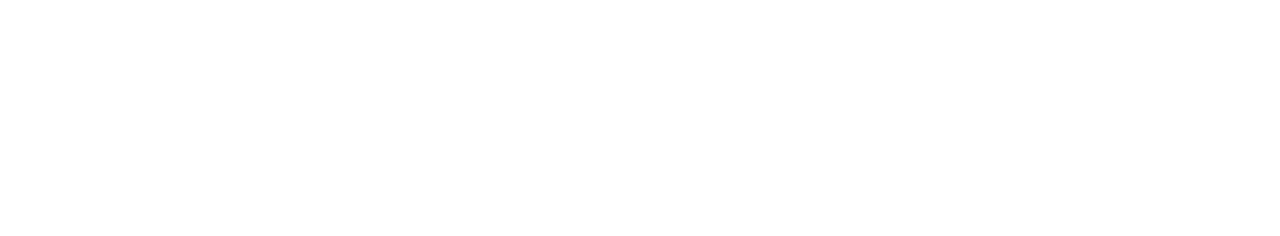
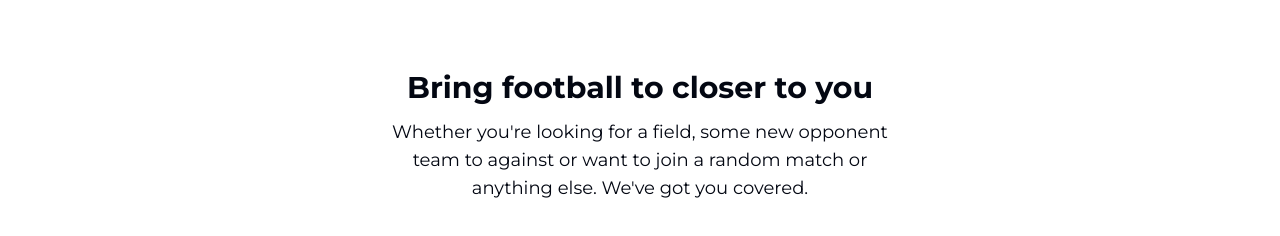
Before and after one commit to caonam030402/FE-football-playground, a Next.js app: page /en in a window 1280 px wide. Shown: the part 858-1094 px from the top of the page. Before the commit the page ends 802 px from the top, so only its background shows below. Built offline with nearby package versions, Linux system fonts and the light colour scheme.

Commit message:
feat: build component SectionHeader

```diff
--- /dev/null
+++ b/src/app/[locale]/(main)/components/service/index.tsx
@@ -0,0 +1,16 @@
+import React from 'react';
+
+import SectionHeader from '@/components/atoms/section-header';
+
+export default function Service() {
+  return (
+    <div className="section-container">
+      <SectionHeader
+        title="Bring football to closer to you"
+        description="Whether you're looking for a field, some new opponent team to
+        against or want to join a random match or anything else. We've got
+        you covered."
+      />
+    </div>
+  );
+}
--- a/src/app/[locale]/(main)/page.tsx
+++ b/src/app/[locale]/(main)/page.tsx
@@ -1,11 +1,13 @@
 import React from 'react';
 
 import Introduce from './components/introduce';
+import Service from './components/service';
 
 export default function HomePage() {
   return (
     <div>
       <Introduce />
+      <Service />
     </div>
   );
 }
--- /dev/null
+++ b/src/components/atoms/section-header/index.tsx
@@ -0,0 +1,36 @@
+import React from 'react';
+
+import { cn } from '@/lib/utils';
+
+interface IProps {
+  align?: 'center' | 'left' | 'right';
+  title: string;
+  description?: string;
+}
+
+export default function SectionHeader({
+  align = 'center',
+  title,
+  description,
+}: IProps) {
+  return (
+    <div
+      className={cn('mb-10 flex flex-col items-center', {
+        'items-start': align === 'left',
+        'items-end': align === 'right',
+        'text-center': align === 'center',
+      })}
+    >
+      <div className="mb-3 text-3xl font-bold">{title}</div>
+      <div
+        className={cn('w-2/5 text-center text-lg', {
+          'text-left': align === 'left',
+          'text-right': align === 'right',
+          'text-center': align === 'center',
+        })}
+      >
+        {description}
+      </div>
+    </div>
+  );
+}
--- a/tailwind.config.ts
+++ b/tailwind.config.ts
@@ -78,7 +78,16 @@
       },
     },
   },
-  plugins: [animate],
+  plugins: [
+    animate,
+    function ({ addComponents }: { addComponents: any }) {
+      addComponents({
+        '.section-container': {
+          padding: '8rem 0',
+        },
+      });
+    },
+  ],
 } satisfies Config;
 
 export default config;
```
